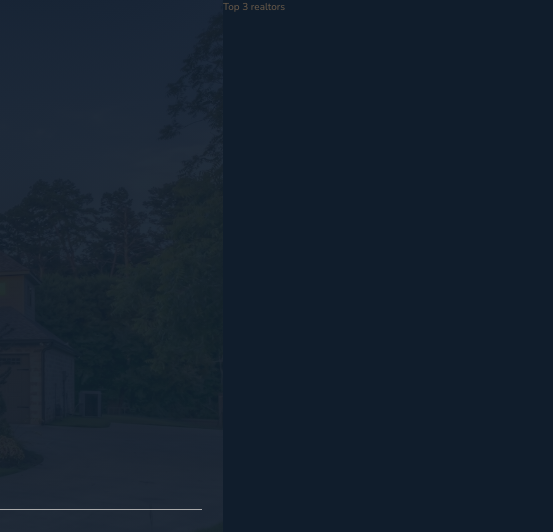
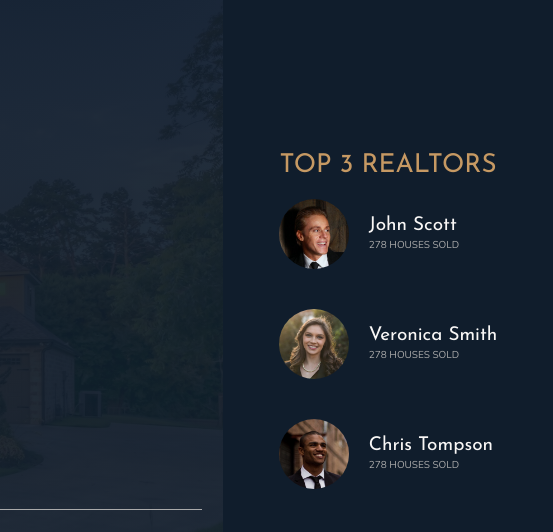
Before and after one commit to Dusan-Lex/Nexter, a website: page index.html in a window 1280 px wide. Shown: the top 532 px of the page, 727-1280 px from the left. Drawn offline with nearby package versions, Linux system fonts and the light colour scheme; files that its build step writes are made by us from their sources.

Commit message:
Build the Realtors section

```diff
--- a/index.html
+++ b/index.html
@@ -33,7 +33,24 @@
     </header>
 
     <div class="realtors">
-        Top 3 realtors
+        <h3 class="heading-3">Top 3 Realtors</h3>
+        <div class="realtors__list">
+            <img src="img/realtor-1.jpeg" alt="Realtor 1" class="realtors__img">
+            <div class="realtors__details">
+                <h4 class="heading-4 heading-4--light">John Scott</h4>
+                <p class="realtors__sold">278 houses sold</p>
+            </div>
+            <img src="img/realtor-2.jpeg" alt="Realtor 2" class="realtors__img">
+            <div class="realtors__details">
+                <h4 class="heading-4 heading-4--light">Veronica Smith</h4>
+                <p class="realtors__sold">278 houses sold</p>
+            </div>
+            <img src="img/realtor-3.jpeg" alt="Realtor 3" class="realtors__img">
+            <div class="realtors__details">
+                <h4 class="heading-4 heading-4--light">Chris Tompson</h4>
+                <p class="realtors__sold">278 houses sold</p>
+            </div>
+        </div>
     </div>
 
     <section class="features">
--- a/sass/_realtors.scss
+++ b/sass/_realtors.scss
@@ -1,4 +1,28 @@
 .realtors {
   background-color: $color-secondary;
   grid-column: 9/12;
+  padding: 3rem;
+
+  display: grid;
+  grid-row-gap: 2rem;
+  align-content: center;
+  justify-content: center;
+  justify-items: center;
+
+  &__list {
+    display: grid;
+    grid-template-columns: min-content max-content;
+    grid-column-gap: 2rem;
+    grid-row-gap: 5vh;
+    align-items: center;
+  }
+  &__img {
+    width: 7rem;
+    border-radius: 50%;
+  }
+  &__sold {
+    text-transform: uppercase;
+    color: $color-grey-light-2;
+    margin-top: 3px;
+  }
 }
```
